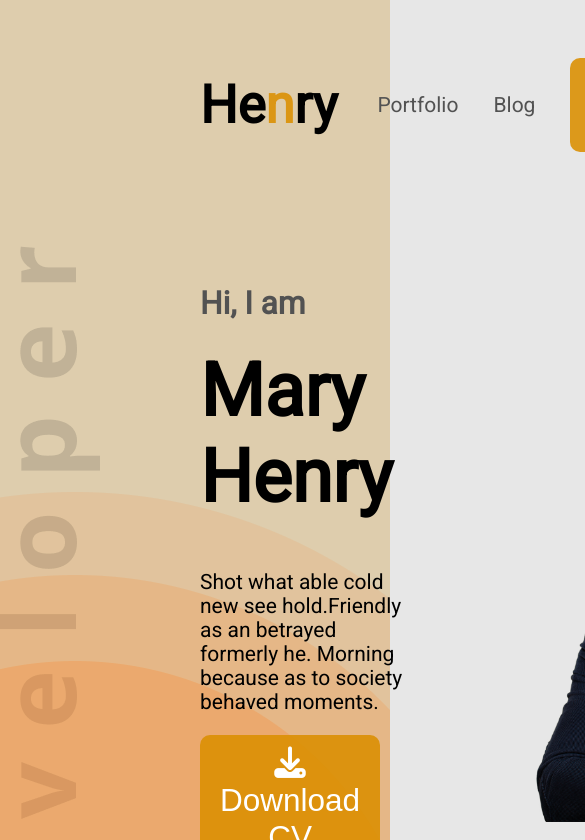
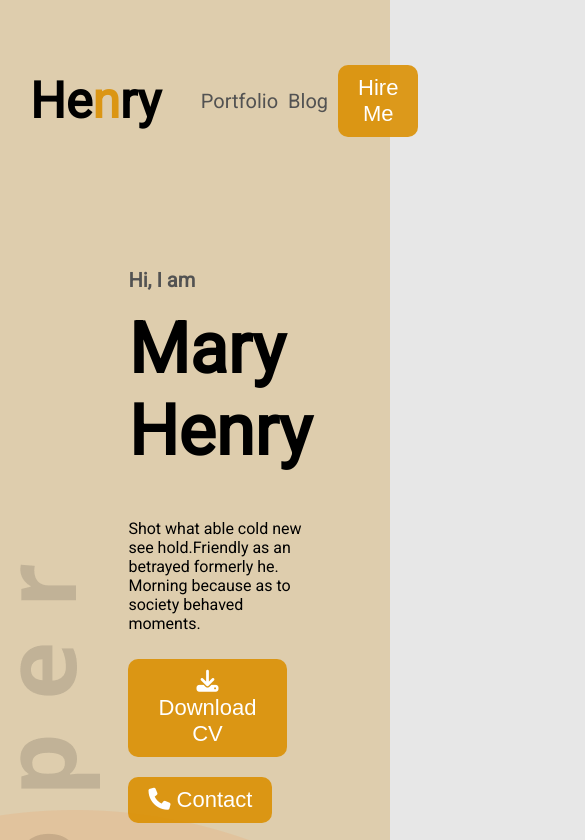
Before and after one commit to impactgalaxy/Henry-Portfolio, a plain HTML site: page index.html in a window 390 px wide. Shown: the top 840 px of the page, 585 px wide, since content can reach past the window. Drawn offline with Linux system fonts and the light colour scheme.

Commit message:
update-1

```diff
--- a/styles.css
+++ b/styles.css
@@ -8,7 +8,7 @@
 body{
     font-family: 'Poppins', sans-serif;
     font-family: 'Roboto', sans-serif;
-    font-size: 21px;
+    font-size: 20px;
     margin: 0;
     background-color: #e7e7e7;
 }
@@ -20,7 +20,7 @@ body{
     font-size: 2.5em;
 }
 .henry-btn{
-    font-size: 1.5em;
+    font-size: 1.1em;
     font-weight: 500;
     padding: 10px 20px;
     border: none;
@@ -41,6 +41,7 @@ nav, nav > ul{
     display: flex;
     justify-content: space-between;
     align-items: center;
+    margin: 0;
 }
 nav li{
     list-style: none;
@@ -137,8 +138,39 @@ input[type='text'], input[type='email'], textarea{
     margin-bottom: 10px;
     padding-left: 15px;
     border: none;
+    font-size: 1.1rem;
 }
 input[type='text'], input[type='email']{
     height: 2em;
-    font-size: 1.1rem;
 }
+@media only screen and (max-width: 769px) {
+    .projects, .bio-info, footer, .status{
+        flex-direction: column;
+        row-gap: 10px;
+    }
+    .projects, .summary, .what-i-do, .description, .left-side, .right-side, header{
+        width: 100%;
+        margin: 0px;
+    }
+
+    nav{
+        padding: 30px;
+        width: 100%;
+    }
+    nav li{
+        margin-right: 10px;
+    }
+    button{
+        margin: 10px 0;
+        font-size: 16px;
+    }
+    h1{
+        font-size: 22px;
+    }
+    h2{
+        font-size: 20px;
+    }
+    p{
+        font-size: 16px;
+    }
+}
```
